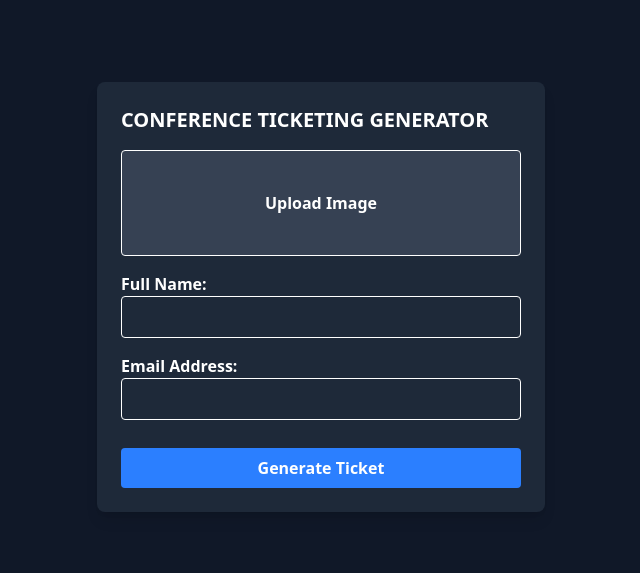
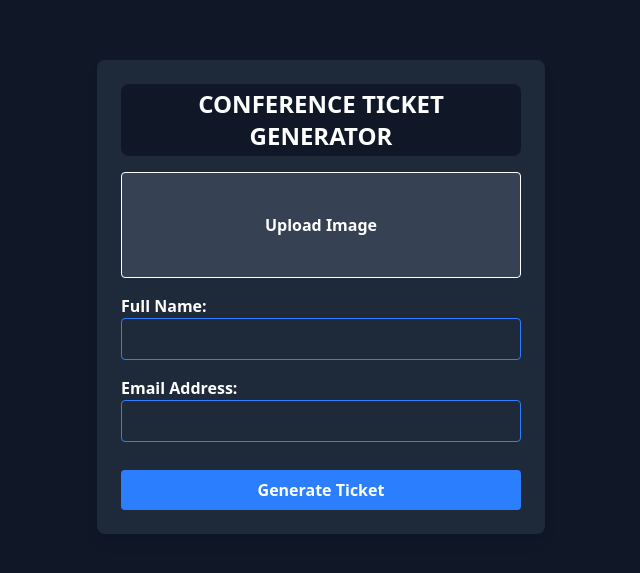
Before and after one commit to Akanimoh12/TICKETING-APPLICATION, a React (Vite) app: page / in a window 1280 px wide. Shown: the part 103-676 px from the top of the page, without its empty margins (319-959 px from the left). Built offline with nearby package versions, Linux system fonts and the light colour scheme.

Commit message:
did documentation on my README

```diff
--- a/src/components/TicketGenerator.jsx
+++ b/src/components/TicketGenerator.jsx
@@ -63,11 +63,11 @@ const TicketGenerator = () => {
 
 
     return (
-        <div className="md:flex md:items-center justify-center h-[100vh] w-full p-4 bg-gray-900 text-white">
+        <div className="sm:flex gap-4 sm:items-center justify-center h-[100vh] w-full p-4 bg-gray-900 text-white">
 
             <div className="bg-gray-800 p-6 rounded-lg shadow-lg w-full max-w-md">
 
-                <h2 className="text-xl font-bold mb-4 text-centre ">CONFERENCE TICKETING GENERATOR</h2>
+                <h2 className="text-2xl font-bold mb-4 bg-gray-900 p-1 rounded-lg text-center ">CONFERENCE TICKET GENERATOR</h2>
 
                 <form onSubmit={handleSubmit}>
 
@@ -95,7 +95,7 @@ const TicketGenerator = () => {
                             type="text"
                             value={formData.fullName}
                             onChange={(e) => setFormData({ ...formData, fullName: e.target.value })}
-                            className="w-full p-2 border rounded text-white font-bold"
+                            className="w-full p-2 border border-blue-500 rounded text-white font-bold"
                         />
                         {errors.fullName && <p className="text-red-500">{errors.fullName}</p>}
                     </div>
@@ -108,7 +108,7 @@ const TicketGenerator = () => {
                             type="email"
                             value={formData.email}
                             onChange={(e) => setFormData({ ...formData, email: e.target.value })}
-                            className="w-full p-2 border rounded text-white font-bold"
+                            className="w-full p-2 border border-blue-500 rounded text-white font-bold"
                         />
                         {errors.email && <p className="text-red-500">{errors.email}</p>}
                     </div>
@@ -126,7 +126,19 @@ const TicketGenerator = () => {
             </div>
 
             {ticket && (
-                <div className="mt-6 p-6 bg-green-700 rounded-lg shadow-lg w-full max-w-md text-center">
+                <div className="mt-6 bg-green-700 shadow-lg w-full max-w-md text-center">
+
+                    <div className='bg-green-900 w-full h-[200px] border-4 border-white rounded-2xl'>
+
+                        {/* IMAGE POSITION */}
+                        <div>
+                            <img src={ticket.avatar} alt="Avatar" className="w-20 h-20 mx-auto my-2 " />
+                        </div>
+                        {/* END FOR IMAGE POSITION */}
+
+
+                    </div>
+
                     <h3 className="text-lg font-bold">Your Ticket</h3>
                     <img src={ticket.avatar} alt="Avatar" className="w-20 h-20 mx-auto rounded-full my-2" />
                     <p className="text-xl font-semibold">{ticket.fullName}</p>
```
Also changed, not shown: 1 other file (tests, documents, lock files or other folders).
